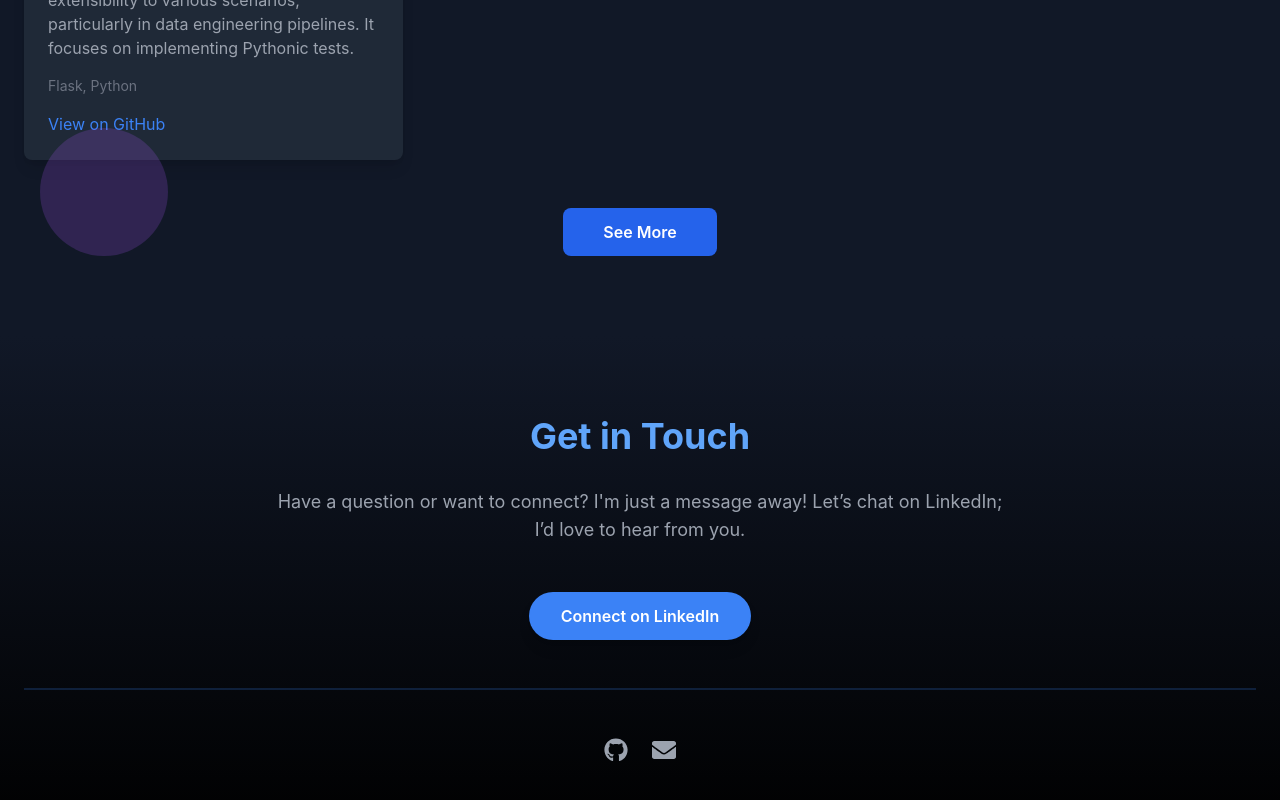
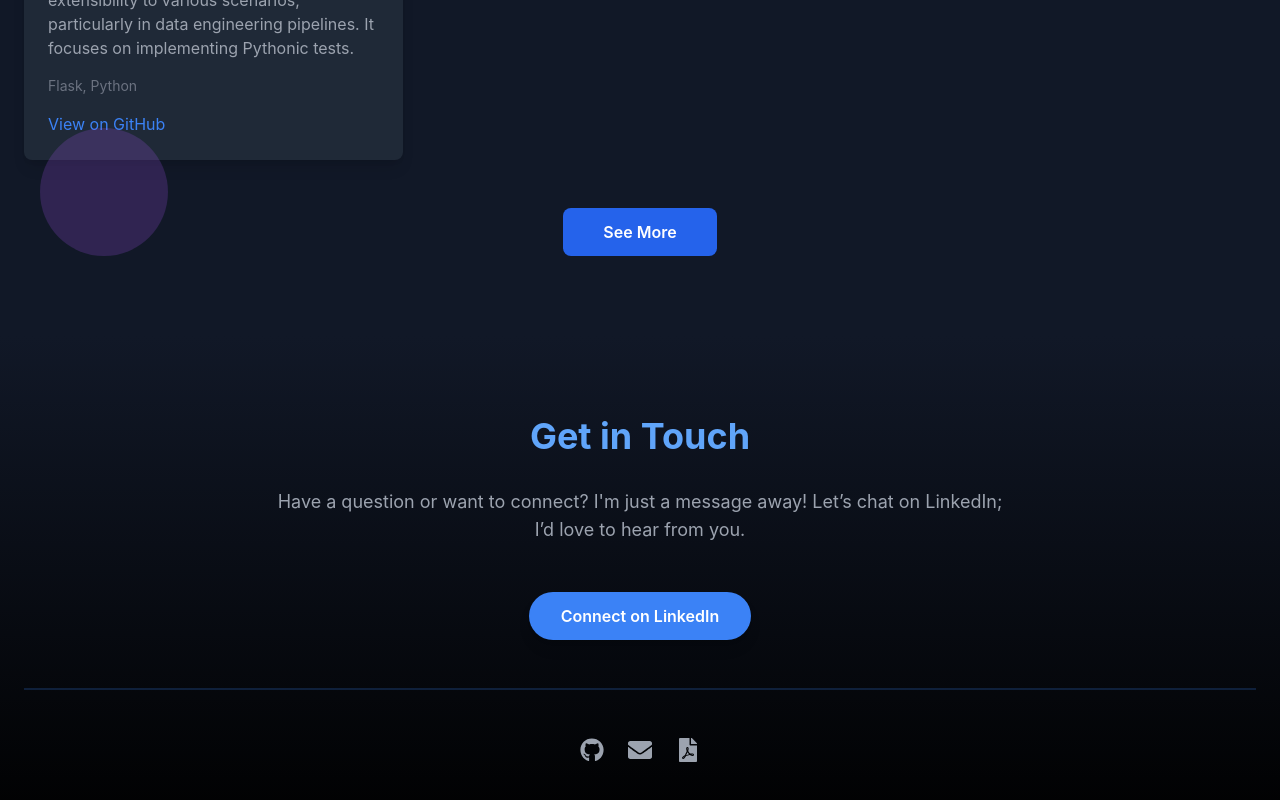
Before and after one commit to Haabiy/DEng-Portfolio, a React (Create React App) app: page / in a window 1280 px wide. Shown: the part 8642-9442 px from the top of the page. Built offline with nearby package versions, Linux system fonts and the light colour scheme.

Commit message:
feat: added cv

```diff
--- a/src/components/Contact.jsx
+++ b/src/components/Contact.jsx
@@ -1,5 +1,6 @@
 import React, {useEffect, useRef} from 'react';
-import { FaGithub, FaEnvelope } from 'react-icons/fa';
+import { FaGithub, FaEnvelope, FaFilePdf } from 'react-icons/fa';
+import cv from '../Assets/cv/Abiy-DEMA-CV.pdf';
 
 const Contact = () => {
   const ContactRef = useRef(null);
@@ -57,6 +58,14 @@ const Contact = () => {
           >
             <FaEnvelope className="w-6 h-6" />
           </a>
+          <a
+            href={cv}
+            target="_blank"
+            rel="noopener noreferrer"
+            className="hover:text-white transition duration-300"
+          >
+            <FaFilePdf className="w-6 h-6" />
+          </a>
         </div>
       </div>
     </section>
```
Also changed, not shown: 1 other file (tests, documents, lock files or other folders).
